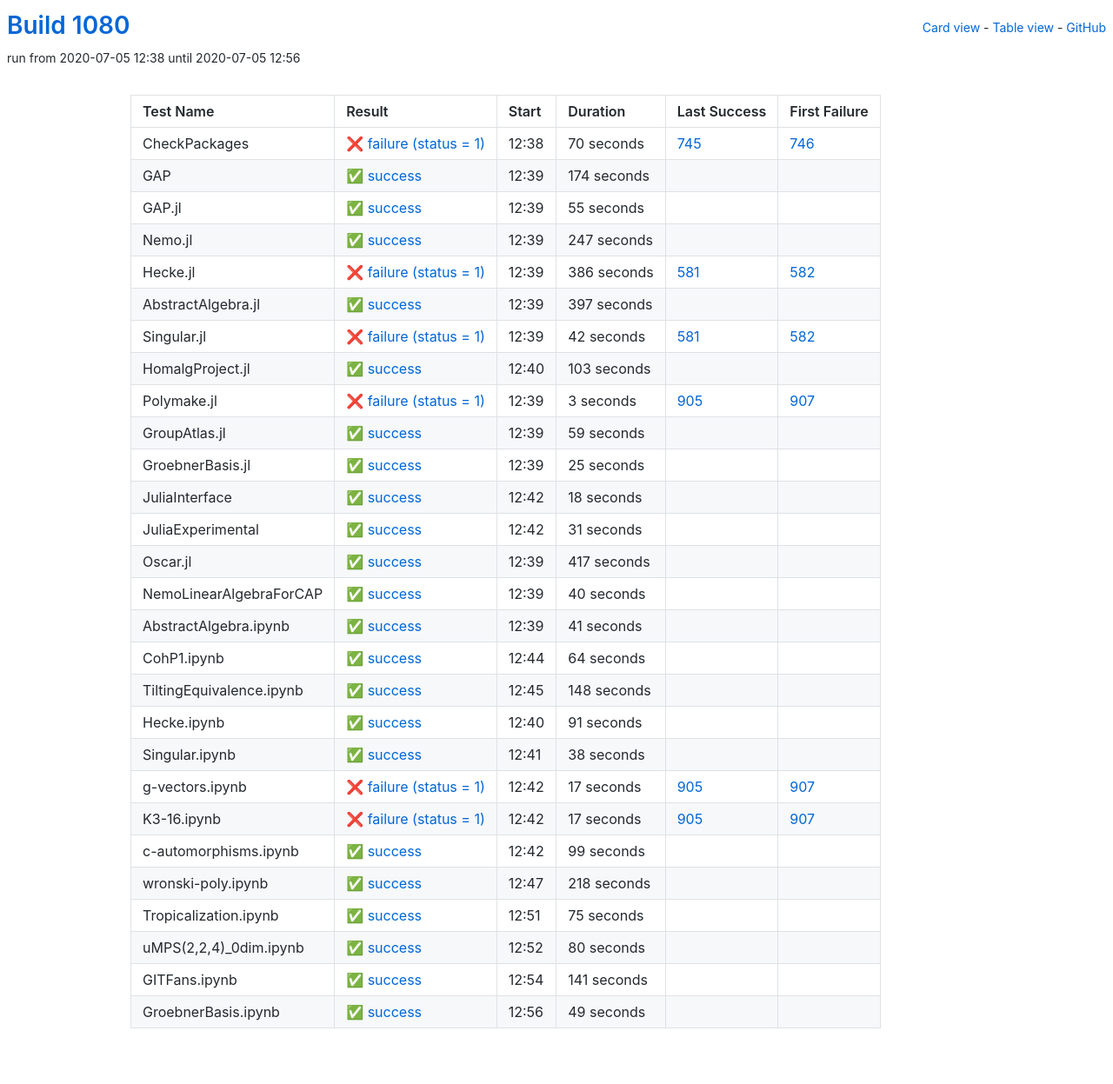
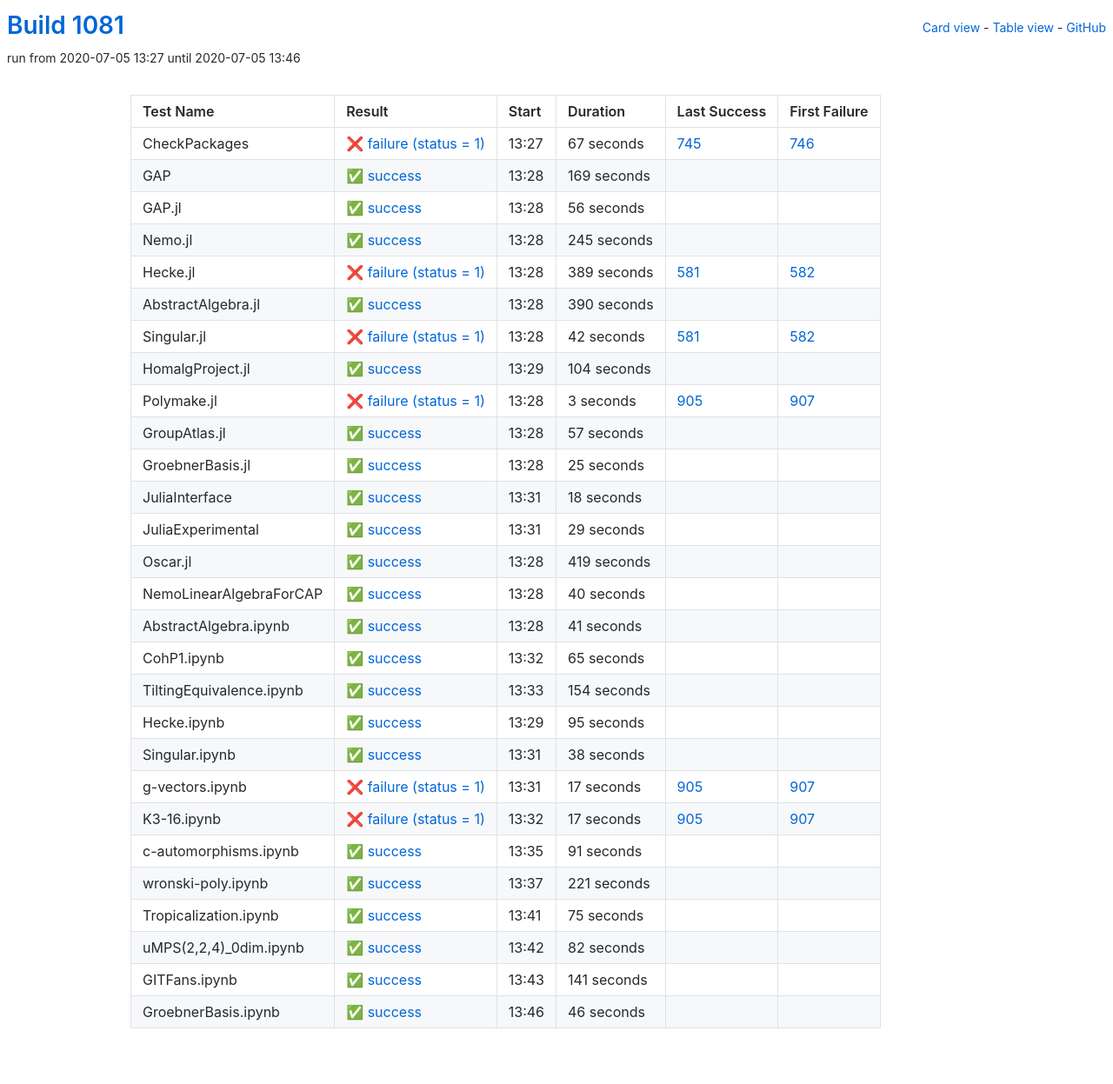
Before and after one commit to oscar-system/oscar-ci-status-1.4, a Jekyll site: the page built from table.html, in a window 1280 px wide. Shown: the whole page at 87% size. Built offline with Jekyll 4.4.1, drawn with Linux system fonts in a browser that asks for light colours.

Commit message:
Build #1081

```diff
--- a/_data/ci.yml
+++ b/_data/ci.yml
@@ -1,6 +1,6 @@
 ---
-build: 1080
-build_url: https://oscarci.mathematik.uni-kl.de/job/oscar-julia-1.4/1080/
+build: 1081
+build_url: https://oscarci.mathematik.uni-kl.de/job/oscar-julia-1.4/1081/
 job: oscar-julia-1.4
 organization: oscar-system
 repo: oscar-ci-status-1.4
@@ -8,80 +8,80 @@ repourl: https://github.com/oscar-system/oscar-ci-status-1.4
 tests:
 - name: CheckPackages
   id: checkpackages
-  log: https://oscarci.mathematik.uni-kl.de/job/oscar-julia-1.4/1080/artifact/logs/build-1080/CheckPackages.log
-  start: 2020-07-05 12:38
+  log: https://oscarci.mathematik.uni-kl.de/job/oscar-julia-1.4/1081/artifact/logs/build-1081/CheckPackages.log
+  start: 2020-07-05 13:27
   success: false
   exitcode: 1
   status: failure
-  duration: 70
+  duration: 67
   last_success: 745
   last_success_url: https://oscarci.mathematik.uni-kl.de/job/oscar-julia-1.4/745/
   first_failure: 746
   first_failure_url: https://oscarci.mathematik.uni-kl.de/job/oscar-julia-1.4/746/
 - name: GAP
   id: gap
-  log: https://oscarci.mathematik.uni-kl.de/job/oscar-julia-1.4/1080/artifact/logs/build-1080/GAP.log
-  start: 2020-07-05 12:39
+  log: https://oscarci.mathematik.uni-kl.de/job/oscar-julia-1.4/1081/artifact/logs/build-1081/GAP.log
+  start: 2020-07-05 13:28
   success: true
   exitcode: 0
   status: success
-  duration: 174
+  duration: 169
   last_success: false
   last_success_url:
   first_failure: false
   first_failure_url:
 - name: GAP.jl
   id: gap-jl
-  log: https://oscarci.mathematik.uni-kl.de/job/oscar-julia-1.4/1080/artifact/logs/build-1080/GAP.jl.log
-  start: 2020-07-05 12:39
+  log: https://oscarci.mathematik.uni-kl.de/job/oscar-julia-1.4/1081/artifact/logs/build-1081/GAP.jl.log
+  start: 2020-07-05 13:28
   success: true
   exitcode: 0
   status: success
-  duration: 55
+  duration: 56
   last_success: false
   last_success_url:
   first_failure: false
   first_failure_url:
 - name: Nemo.jl
   id: nemo-jl
-  log: https://oscarci.mathematik.uni-kl.de/job/oscar-julia-1.4/1080/artifact/logs/build-1080/Nemo.jl.log
-  start: 2020-07-05 12:39
+  log: https://oscarci.mathematik.uni-kl.de/job/oscar-julia-1.4/1081/artifact/logs/build-1081/Nemo.jl.log
+  start: 2020-07-05 13:28
   success: true
   exitcode: 0
   status: success
-  duration: 247
+  duration: 245
   last_success: false
   last_success_url:
   first_failure: false
   first_failure_url:
 - name: Hecke.jl
   id: hecke-jl
-  log: https://oscarci.mathematik.uni-kl.de/job/oscar-julia-1.4/1080/artifact/logs/build-1080/Hecke.jl.log
-  start: 2020-07-05 12:39
+  log: https://oscarci.mathematik.uni-kl.de/job/oscar-julia-1.4/1081/artifact/logs/build-1081/Hecke.jl.log
+  start: 2020-07-05 13:28
   success: false
   exitcode: 1
   status: failure
-  duration: 386
+  duration: 389
   last_success: 581
   last_success_url: https://oscarci.mathematik.uni-kl.de/job/oscar-julia-1.4/581/
   first_failure: 582
   first_failure_url: https://oscarci.mathematik.uni-kl.de/job/oscar-julia-1.4/582/
 - name: AbstractAlgebra.jl
   id: abstractalgebra-jl
-  log: https://oscarci.mathematik.uni-kl.de/job/oscar-julia-1.4/1080/artifact/logs/build-1080/AbstractAlgebra.jl.log
-  start: 2020-07-05 12:39
+  log: https://oscarci.mathematik.uni-kl.de/job/oscar-julia-1.4/1081/artifact/logs/build-1081/AbstractAlgebra.jl.log
+  start: 2020-07-05 13:28
   success: true
   exitcode: 0
   status: success
-  duration: 397
+  duration: 390
   last_success: false
   last_success_url:
   first_failure: false
   first_failure_url:
 - name: Singular.jl
   id: singular-jl
-  log: https://oscarci.mathematik.uni-kl.de/job/oscar-julia-1.4/1080/artifact/logs/build-1080/Singular.jl.log
-  start: 2020-07-05 12:39
+  log: https://oscarci.mathematik.uni-kl.de/job/oscar-julia-1.4/1081/artifact/logs/build-1081/Singular.jl.log
+  start: 2020-07-05 13:28
   success: false
   exitcode: 1
   status: failure
@@ -92,20 +92,20 @@ tests:
   first_failure_url: https://oscarci.mathematik.uni-kl.de/job/oscar-julia-1.4/582/
 - name: HomalgProject.jl
   id: homalgproject-jl
-  log: https://oscarci.mathematik.uni-kl.de/job/oscar-julia-1.4/1080/artifact/logs/build-1080/HomalgProject.jl.log
-  start: 2020-07-05 12:40
+  log: https://oscarci.mathematik.uni-kl.de/job/oscar-julia-1.4/1081/artifact/logs/build-1081/HomalgProject.jl.log
+  start: 2020-07-05 13:29
   success: true
   exitcode: 0
   status: success
-  duration: 103
+  duration: 104
   last_success: false
   last_success_url:
   first_failure: false
   first_failure_url:
 - name: Polymake.jl
   id: polymake-jl
-  log: https://oscarci.mathematik.uni-kl.de/job/oscar-julia-1.4/1080/artifact/logs/build-1080/Polymake.jl.log
-  start: 2020-07-05 12:39
+  log: https://oscarci.mathematik.uni-kl.de/job/oscar-julia-1.4/1081/artifact/logs/build-1081/Polymake.jl.log
+  start: 2020-07-05 13:28
   success: false
   exitcode: 1
   status: failure
@@ -116,20 +116,20 @@ tests:
   first_failure_url: https://oscarci.mathematik.uni-kl.de/job/oscar-julia-1.4/907/
 - name: GroupAtlas.jl
   id: groupatlas-jl
-  log: https://oscarci.mathematik.uni-kl.de/job/oscar-julia-1.4/1080/artifact/logs/build-1080/GroupAtlas.jl.log
-  start: 2020-07-05 12:39
+  log: https://oscarci.mathematik.uni-kl.de/job/oscar-julia-1.4/1081/artifact/logs/build-1081/GroupAtlas.jl.log
+  start: 2020-07-05 13:28
   success: true
   exitcode: 0
   status: success
-  duration: 59
+  duration: 57
   last_success: false
   last_success_url:
   first_failure: false
   first_failure_url:
 - name: GroebnerBasis.jl
   id: groebnerbasis-jl
-  log: https://oscarci.mathematik.uni-kl.de/job/oscar-julia-1.4/1080/artifact/logs/build-1080/GroebnerBasis.jl.log
-  start: 2020-07-05 12:39
+  log: https://oscarci.mathematik.uni-kl.de/job/oscar-julia-1.4/1081/artifact/logs/build-1081/GroebnerBasis.jl.log
+  start: 2020-07-05 13:28
   success: true
   exitcode: 0
   status: success
@@ -140,8 +140,8 @@ tests:
   first_failure_url:
 - name: JuliaInterface
   id: juliainterface
-  log: https://oscarci.mathematik.uni-kl.de/job/oscar-julia-1.4/1080/artifact/logs/build-1080/JuliaInterface.log
-  start: 2020-07-05 12:42
+  log: https://oscarci.mathematik.uni-kl.de/job/oscar-julia-1.4/1081/artifact/logs/build-1081/JuliaInterface.log
+  start: 2020-07-05 13:31
   success: true
   exitcode: 0
   status: success
@@ -152,32 +152,32 @@ tests:
   first_failure_url:
 - name: JuliaExperimental
   id: juliaexperimental
-  log: https://oscarci.mathematik.uni-kl.de/job/oscar-julia-1.4/1080/artifact/logs/build-1080/JuliaExperimental.log
-  start: 2020-07-05 12:42
+  log: https://oscarci.mathematik.uni-kl.de/job/oscar-julia-1.4/1081/artifact/logs/build-1081/JuliaExperimental.log
+  start: 2020-07-05 13:31
   success: true
   exitcode: 0
   status: success
-  duration: 31
+  duration: 29
   last_success: false
   last_success_url:
   first_failure: false
   first_failure_url:
 - name: Oscar.jl
   id: oscar-jl
-  log: https://oscarci.mathematik.uni-kl.de/job/oscar-julia-1.4/1080/artifact/logs/build-1080/Oscar.jl.log
-  start: 2020-07-05 12:39
+  log: https://oscarci.mathematik.uni-kl.de/job/oscar-julia-1.4/1081/artifact/logs/build-1081/Oscar.jl.log
+  start: 2020-07-05 13:28
   success: true
   exitcode: 0
   status: success
-  duration: 417
+  duration: 419
   last_success: false
   last_success_url:
   first_failure: false
   first_failure_url:
 - name: NemoLinearAlgebraForCAP
   id: nemolinearalgebraforcap
-  log: https://oscarci.mathematik.uni-kl.de/job/oscar-julia-1.4/1080/artifact/logs/build-1080/NemoLinearAlgebraForCAP.log
-  start: 2020-07-05 12:39
+  log: https://oscarci.mathematik.uni-kl.de/job/oscar-julia-1.4/1081/artifact/logs/build-1081/NemoLinearAlgebraForCAP.log
+  start: 2020-07-05 13:28
   success: true
   exitcode: 0
   status: success
@@ -188,8 +188,8 @@ tests:
   first_failure_url:
 - name: AbstractAlgebra.ipynb
   id: abstractalgebra-ipynb
-  log: https://oscarci.mathematik.uni-kl.de/job/oscar-julia-1.4/1080/artifact/logs/build-1080/AbstractAlgebra.ipynb.log
-  start: 2020-07-05 12:39
+  log: https://oscarci.mathematik.uni-kl.de/job/oscar-julia-1.4/1081/artifact/logs/build-1081/AbstractAlgebra.ipynb.log
+  start: 2020-07-05 13:28
   success: true
   exitcode: 0
   status: success
@@ -200,44 +200,44 @@ tests:
   first_failure_url:
 - name: CohP1.ipynb
   id: cohp1-ipynb
-  log: https://oscarci.mathematik.uni-kl.de/job/oscar-julia-1.4/1080/artifact/logs/build-1080/CohP1.ipynb.log
-  start: 2020-07-05 12:44
+  log: https://oscarci.mathematik.uni-kl.de/job/oscar-julia-1.4/1081/artifact/logs/build-1081/CohP1.ipynb.log
+  start: 2020-07-05 13:32
   success: true
   exitcode: 0
   status: success
-  duration: 64
+  duration: 65
   last_success: false
   last_success_url:
   first_failure: false
   first_failure_url:
 - name: TiltingEquivalence.ipynb
   id: tiltingequivalence-ipynb
-  log: https://oscarci.mathematik.uni-kl.de/job/oscar-julia-1.4/1080/artifact/logs/build-1080/TiltingEquivalence.ipynb.log
-  start: 2020-07-05 12:45
+  log: https://oscarci.mathematik.uni-kl.de/job/oscar-julia-1.4/1081/artifact/logs/build-1081/TiltingEquivalence.ipynb.log
+  start: 2020-07-05 13:33
   success: true
   exitcode: 0
   status: success
-  duration: 148
+  duration: 154
   last_success: false
   last_success_url:
   first_failure: false
   first_failure_url:
 - name: Hecke.ipynb
   id: hecke-ipynb
-  log: https://oscarci.mathematik.uni-kl.de/job/oscar-julia-1.4/1080/artifact/logs/build-1080/Hecke.ipynb.log
-  start: 2020-07-05 12:40
+  log: https://oscarci.mathematik.uni-kl.de/job/oscar-julia-1.4/1081/artifact/logs/build-1081/Hecke.ipynb.log
+  start: 2020-07-05 13:29
   success: true
   exitcode: 0
   status: success
-  duration: 91
+  duration: 95
   last_success: false
   last_success_url:
   first_failure: false
   first_failure_url:
 - name: Singular.ipynb
   id: singular-ipynb
-  log: https://oscarci.mathematik.uni-kl.de/job/oscar-julia-1.4/1080/artifact/logs/build-1080/Singular.ipynb.log
-  start: 2020-07-05 12:41
+  log: https://oscarci.mathematik.uni-kl.de/job/oscar-julia-1.4/1081/artifact/logs/build-1081/Singular.ipynb.log
+  start: 2020-07-05 13:31
   success: true
   exitcode: 0
   status: success
@@ -248,8 +248,8 @@ tests:
   first_failure_url:
 - name: g-vectors.ipynb
   id: g-vectors-ipynb
-  log: https://oscarci.mathematik.uni-kl.de/job/oscar-julia-1.4/1080/artifact/logs/build-1080/g-vectors.ipynb.log
-  start: 2020-07-05 12:42
+  log: https://oscarci.mathematik.uni-kl.de/job/oscar-julia-1.4/1081/artifact/logs/build-1081/g-vectors.ipynb.log
+  start: 2020-07-05 13:31
   success: false
   exitcode: 1
   status: failure
@@ -260,8 +260,8 @@ tests:
   first_failure_url: https://oscarci.mathematik.uni-kl.de/job/oscar-julia-1.4/907/
 - name: K3-16.ipynb
   id: k3-16-ipynb
-  log: https://oscarci.mathematik.uni-kl.de/job/oscar-julia-1.4/1080/artifact/logs/build-1080/K3-16.ipynb.log
-  start: 2020-07-05 12:42
+  log: https://oscarci.mathematik.uni-kl.de/job/oscar-julia-1.4/1081/artifact/logs/build-1081/K3-16.ipynb.log
+  start: 2020-07-05 13:32
   success: false
   exitcode: 1
   status: failure
@@ -272,32 +272,32 @@ tests:
   first_failure_url: https://oscarci.mathematik.uni-kl.de/job/oscar-julia-1.4/907/
 - name: c-automorphisms.ipynb
   id: c-automorphisms-ipynb
-  log: https://oscarci.mathematik.uni-kl.de/job/oscar-julia-1.4/1080/artifact/logs/build-1080/c-automorphisms.ipynb.log
-  start: 2020-07-05 12:42
+  log: https://oscarci.mathematik.uni-kl.de/job/oscar-julia-1.4/1081/artifact/logs/build-1081/c-automorphisms.ipynb.log
+  start: 2020-07-05 13:35
   success: true
   exitcode: 0
   status: success
-  duration: 99
+  duration: 91
   last_success: false
   last_success_url:
   first_failure: false
   first_failure_url:
 - name: wronski-poly.ipynb
   id: wronski-poly-ipynb
-  log: https://oscarci.mathematik.uni-kl.de/job/oscar-julia-1.4/1080/artifact/logs/build-1080/wronski-poly.ipynb.log
-  start: 2020-07-05 12:47
+  log: https://oscarci.mathematik.uni-kl.de/job/oscar-julia-1.4/1081/artifact/logs/build-1081/wronski-poly.ipynb.log
+  start: 2020-07-05 13:37
   success: true
   exitcode: 0
   status: success
-  duration: 218
+  duration: 221
   last_success: false
   last_success_url:
   first_failure: false
   first_failure_url:
 - name: Tropicalization.ipynb
   id: tropicalization-ipynb
-  log: https://oscarci.mathematik.uni-kl.de/job/oscar-julia-1.4/1080/artifact/logs/build-1080/Tropicalization.ipynb.log
-  start: 2020-07-05 12:51
+  log: https://oscarci.mathematik.uni-kl.de/job/oscar-julia-1.4/1081/artifact/logs/build-1081/Tropicalization.ipynb.log
+  start: 2020-07-05 13:41
   success: true
   exitcode: 0
   status: success
@@ -308,20 +308,20 @@ tests:
   first_failure_url:
 - name: uMPS(2,2,4)_0dim.ipynb
   id: umps-2-2-4-0dim-ipynb
-  log: https://oscarci.mathematik.uni-kl.de/job/oscar-julia-1.4/1080/artifact/logs/build-1080/uMPS-2-2-4-_0dim.ipynb.log
-  start: 2020-07-05 12:52
+  log: https://oscarci.mathematik.uni-kl.de/job/oscar-julia-1.4/1081/artifact/logs/build-1081/uMPS-2-2-4-_0dim.ipynb.log
+  start: 2020-07-05 13:42
   success: true
   exitcode: 0
   status: success
-  duration: 80
+  duration: 82
   last_success: false
   last_success_url:
   first_failure: false
   first_failure_url:
 - name: GITFans.ipynb
   id: gitfans-ipynb
-  log: https://oscarci.mathematik.uni-kl.de/job/oscar-julia-1.4/1080/artifact/logs/build-1080/GITFans.ipynb.log
-  start: 2020-07-05 12:54
+  log: https://oscarci.mathematik.uni-kl.de/job/oscar-julia-1.4/1081/artifact/logs/build-1081/GITFans.ipynb.log
+  start: 2020-07-05 13:43
   success: true
   exitcode: 0
   status: success
@@ -332,12 +332,12 @@ tests:
   first_failure_url:
 - name: GroebnerBasis.ipynb
   id: groebnerbasis-ipynb
-  log: https://oscarci.mathematik.uni-kl.de/job/oscar-julia-1.4/1080/artifact/logs/build-1080/GroebnerBasis.ipynb.log
-  start: 2020-07-05 12:56
+  log: https://oscarci.mathematik.uni-kl.de/job/oscar-julia-1.4/1081/artifact/logs/build-1081/GroebnerBasis.ipynb.log
+  start: 2020-07-05 13:46
   success: true
   exitcode: 0
   status: success
-  duration: 49
+  duration: 46
   last_success: false
   last_success_url:
   first_failure: false
```
Also changed, not shown: README.md.
